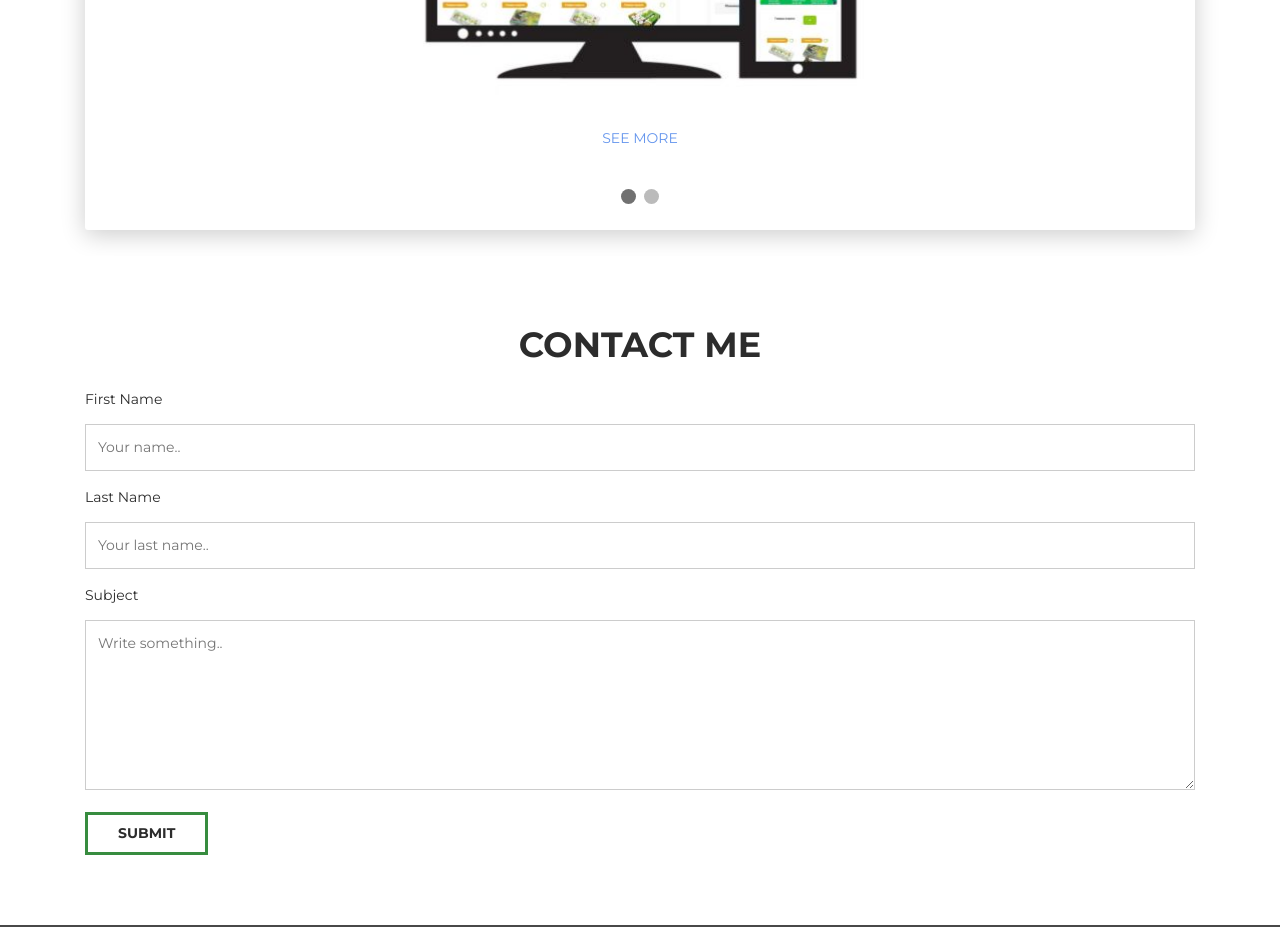
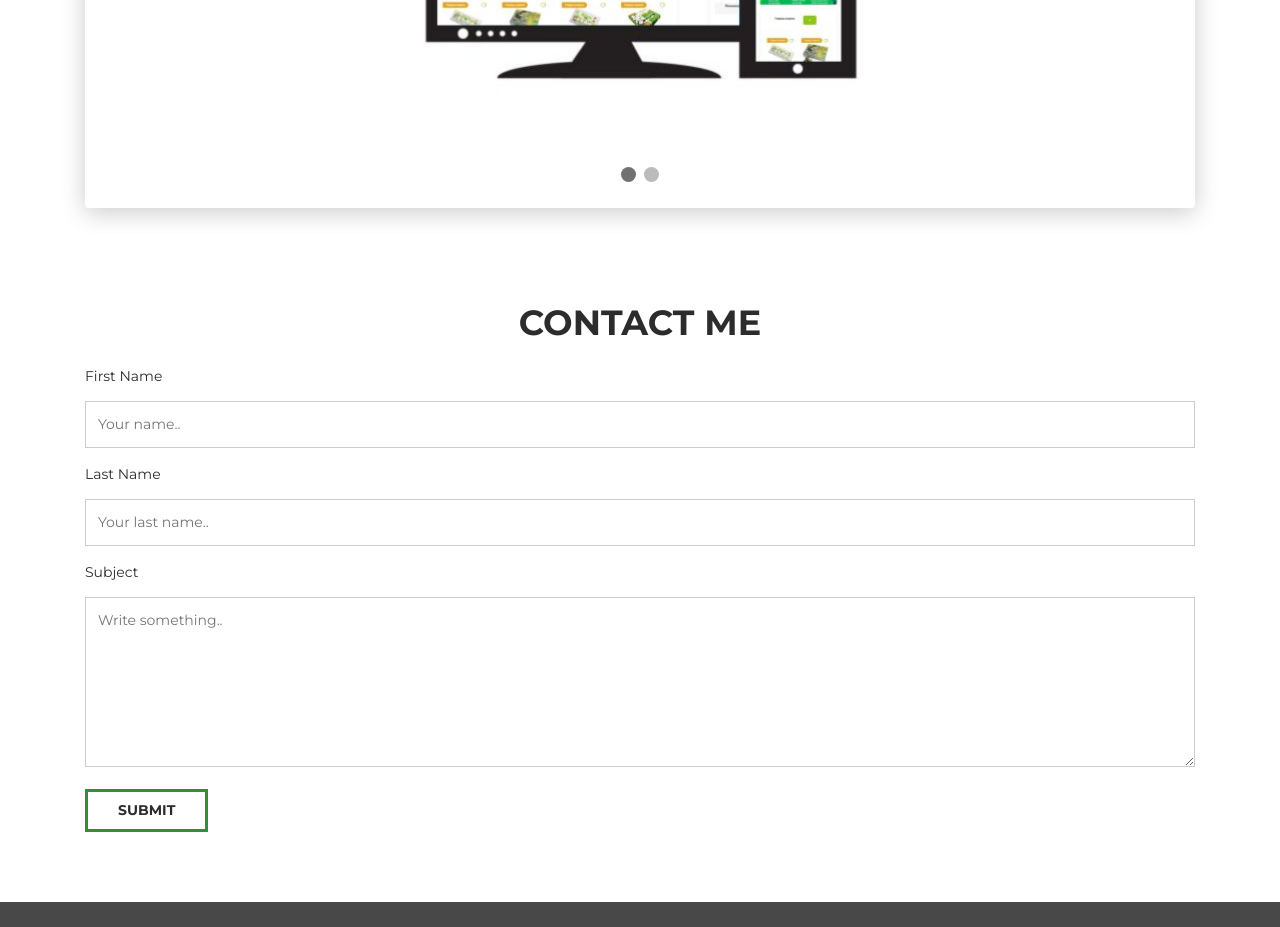
Before and after one commit to Ibrohimjon07/Ibrohimjon, a plain HTML site: page index.html in a window 1280 px wide. Shown: the part 2421-3348 px from the top of the page. Drawn offline with Linux system fonts and the light colour scheme.

Commit message:
Update index.html

```diff
--- a/index.html
+++ b/index.html
@@ -279,13 +279,11 @@
   <div class="mySlides">
   	<div class="h5 mt-0"><a href="https://amidfood.tj/client/#/">AMIDFOOD.TJ<a></div>
     <img src="images/amidfood.jpg" style="width: 60%;">
-    <p class="author"><a href="https://amidfood.tj/client/#/">SEE MORE</a></p>
   </div>
 
   <div class="mySlides">
   	<div class="h5 mt-0">ENGLISH SKILL</div>
     <img src="images/eng_skill.png" style="width: 60%;">
-    <p class="author"><a href="">SEE MORE</a></p>
   </div>
 
   <!-- Next/prev buttons -->
```
